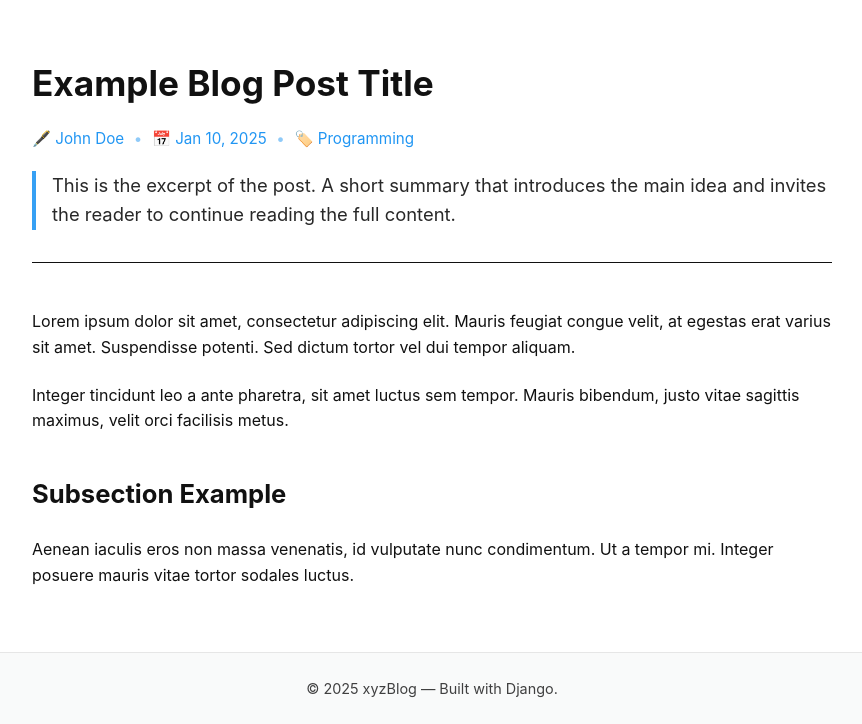
After one commit to xyz-leo/blog-django, a Django app: page /post in a window 1280 px wide. The commit adds this page. Shown: the part 552-1276 px from the top of the page, without its empty margins (208-1070 px from the left). Run offline with Django 5.2, Linux system fonts and the light colour scheme; data that the repository does not hold is empty.

Commit message:
Refactor post architecture, introduce single-post page, and improve template structure
- Added dedicated stylesheet for single post layout (pages/post.css)
- Renamed post card partial and stylesheet to follow consistent naming (_post-card.css / _post-card.html)
- Updated base.html, head, header, and pagination partials to support new layout
- Added new single post template (pages/post.html) with cover, metadata, excerpt, and content structure
- Refactored posts list partial (renamed to _post-list.html) for improved clarity and modularity
- Updated index.html to integrate the new post list partial
- Adjusted blog URLs to include /post/ route and mapped new view
- Updated views.py to render the new single post page

```diff
--- /dev/null
+++ b/djangoapp/blog/static/blog/css/pages/post.css
@@ -0,0 +1,93 @@
+/* =========================
+   Single Post Layout
+========================= */
+
+.post-wrapper {
+  width: 100%;
+  margin: 0;
+  padding: 0;
+}
+
+/* Cover Image */
+.post-cover img {
+  margin-top: 3rem;
+  width: 100%;
+  height: auto;
+  display: block;
+  object-fit: cover;
+  aspect-ratio: 16/6; /* landscape */
+  background: var(--border-color);
+}
+
+/* =========================
+   Header: Title + Meta + Excerpt
+========================= */
+
+.post-header {
+  max-width: 800px;
+  padding: 2rem 0 1rem;
+}
+
+.post-title {
+  font-size: 2.2rem;
+  font-weight: 700;
+  margin-bottom: 1rem;
+  color: var(--text-color);
+}
+
+.post-meta {
+  display: flex;
+  align-items: center;
+  gap: 0.6rem;
+  margin-bottom: 1.2rem;
+  font-size: 0.95rem;
+  color: var(--accent-color);
+}
+
+.meta-separator {
+  opacity: 0.5;
+}
+
+.post-excerpt {
+  font-size: 1.15rem;
+  color: var(--text-color);
+  opacity: 0.9;
+  margin-bottom: 2rem;
+  border-left: 4px solid var(--accent-color);
+  padding-left: 1rem;
+}
+
+/* =========================
+   Post Body Content
+========================= */
+
+.post-content {
+  max-width: 800px;
+  margin-bottom: 4rem;
+}
+
+.post-content p {
+  margin: 1.4rem 0;
+  color: var(--text-color);
+}
+
+.post-content h2 {
+  font-size: 1.6rem;
+  margin-top: 2.5rem;
+  margin-bottom: 1rem;
+  color: var(--text-color);
+}
+
+/* =========================
+   Responsive
+========================= */
+
+@media (max-width: 768px) {
+  .post-title {
+    font-size: 1.5rem;
+  }
+
+  .post-excerpt {
+    font-size: 1rem;
+  }
+}
--- a/djangoapp/blog/templates/blog/base.html
+++ b/djangoapp/blog/templates/blog/base.html
@@ -16,9 +16,6 @@
     <!-- Content of the page -->
     {% endblock %}
   </main>
-
-  <!-- Pagination Section ~ Not use pagination in base, its here for tests -->
-  {% include 'blog/partials/_pagination.html' %}
 
   <!-- Footer Section -->
   {% include 'blog/partials/_footer.html' %}
--- /dev/null
+++ b/djangoapp/blog/templates/blog/pages/post.html
@@ -0,0 +1,57 @@
+{% extends "blog/base.html" %}
+{% load static %}
+
+{% block title %}Post - xyzBlog{% endblock %}
+
+{% block css %}
+<link rel="stylesheet" href="{% static 'blog/css/pages/post.css' %}">
+{% endblock %}
+
+{% block content %}
+<article class="post-wrapper">
+
+  <!-- Cover Image -->
+  <div class="post-cover">
+    <img src="https://picsum.photos/1200/500" alt="Post Cover">
+  </div>
+
+  <!-- Post Header Section -->
+  <header class="post-header container">
+    <h1 class="post-title">Example Blog Post Title</h1>
+
+    <div class="post-meta">
+      <span class="meta-author">🖋️ John Doe</span>
+      <span class="meta-separator">•</span>
+      <span class="meta-date">📅 Jan 10, 2025</span>
+      <span class="meta-separator">•</span>
+      <span class="meta-category">🏷️ Programming</span>
+    </div>
+
+    <p class="post-excerpt">
+      This is the excerpt of the post. A short summary that introduces the main idea
+      and invites the reader to continue reading the full content.
+    </p><hr>
+  </header>
+
+  <!-- Main Content -->
+  <section class="post-content container">
+    <p>
+      Lorem ipsum dolor sit amet, consectetur adipiscing elit. Mauris feugiat congue
+      velit, at egestas erat varius sit amet. Suspendisse potenti. Sed dictum tortor
+      vel dui tempor aliquam.
+    </p>
+
+    <p>
+      Integer tincidunt leo a ante pharetra, sit amet luctus sem tempor. Mauris
+      bibendum, justo vitae sagittis maximus, velit orci facilisis metus.
+    </p>
+
+    <h2>Subsection Example</h2>
+    <p>
+      Aenean iaculis eros non massa venenatis, id vulputate nunc condimentum. Ut a
+      tempor mi. Integer posuere mauris vitae tortor sodales luctus.
+    </p>
+  </section>
+
+</article>
+{% endblock %}
--- a/djangoapp/blog/templates/blog/partials/_head.html
+++ b/djangoapp/blog/templates/blog/partials/_head.html
@@ -8,9 +8,7 @@
 <link rel="stylesheet" href="{% static 'blog/css/remedy/remedy.css' %}">
 <link rel="stylesheet" href="{% static 'blog/css/style.css' %}">
 <link rel="stylesheet" href="{% static 'blog/css/partials/_header.css' %}">
-<link rel="stylesheet" href="{% static 'blog/css/partials/post.css' %}">
 <link rel="stylesheet" href="{% static 'blog/css/partials/_footer.css' %}">
-<link rel="stylesheet" href="{% static 'blog/css/partials/_pagination.css' %}">
 
 {% if site_setup.favicon %}
 <!-- Favicon -->
--- a/djangoapp/blog/templates/blog/partials/_header.html
+++ b/djangoapp/blog/templates/blog/partials/_header.html
@@ -3,8 +3,8 @@
     <a href="/" class="logo">xyzBlog</a>
 
     <nav id="nav-menu" class="nav-menu">
-      <a href="#">Home</a>
-      <a href="#">Posts</a>
+      <a href="/">Home</a>
+      <a href="#posts">Posts</a>
       <a href="#">About</a>
     </nav>
 
--- a/djangoapp/blog/templates/blog/partials/_pagination.html
+++ b/djangoapp/blog/templates/blog/partials/_pagination.html
@@ -1,3 +1,6 @@
+{% load static %}
+<link rel="stylesheet" href="{% static 'blog/css/partials/_pagination.css' %}">
+
 <!-- Pagination Component, now its incomplete, for testing purpose only -->
 <div class="pagination">
   <a href="?page=1">&laquo;</a>
--- a/djangoapp/blog/templates/blog/partials/_posts.html
+++ b/djangoapp/blog/templates/blog/partials/_post-list.html
@@ -14,7 +14,7 @@
         Lorem ipsum dolor sit amet, consectetur adipiscing elit. Integer
         vehicula, justo nec hendrerit aliquam, urna urna accumsan augue.
       </p>
-      <a class="post-link" href="#">Read -></a>
+      <a class="post-link" href="post">Read -></a>
     </div>
   </article>
   {% endfor %}
--- a/djangoapp/blog/urls.py
+++ b/djangoapp/blog/urls.py
@@ -1,8 +1,10 @@
 from django.urls import path
-from blog.views import index
+from blog.views import index, post
+
 
 app_name = 'blog'
 
 urlpatterns = [
     path('', index, name='index'),
+    path('post', post, name='post'),
 ]
--- a/djangoapp/blog/views.py
+++ b/djangoapp/blog/views.py
@@ -1,4 +1,9 @@
 from django.shortcuts import render
+
 
 def index(request):
     return render(request, 'blog/pages/index.html')
+
+
+def post(request):
+    return render(request, 'blog/pages/post.html')
```
Also changed, not shown: djangoapp/blog/templates/blog/pages/index.html (+6 -1 lines), djangoapp/blog/static/blog/css/partials/_post-card.css (renamed from djangoapp/blog/static/blog/css/partials/post.css).
